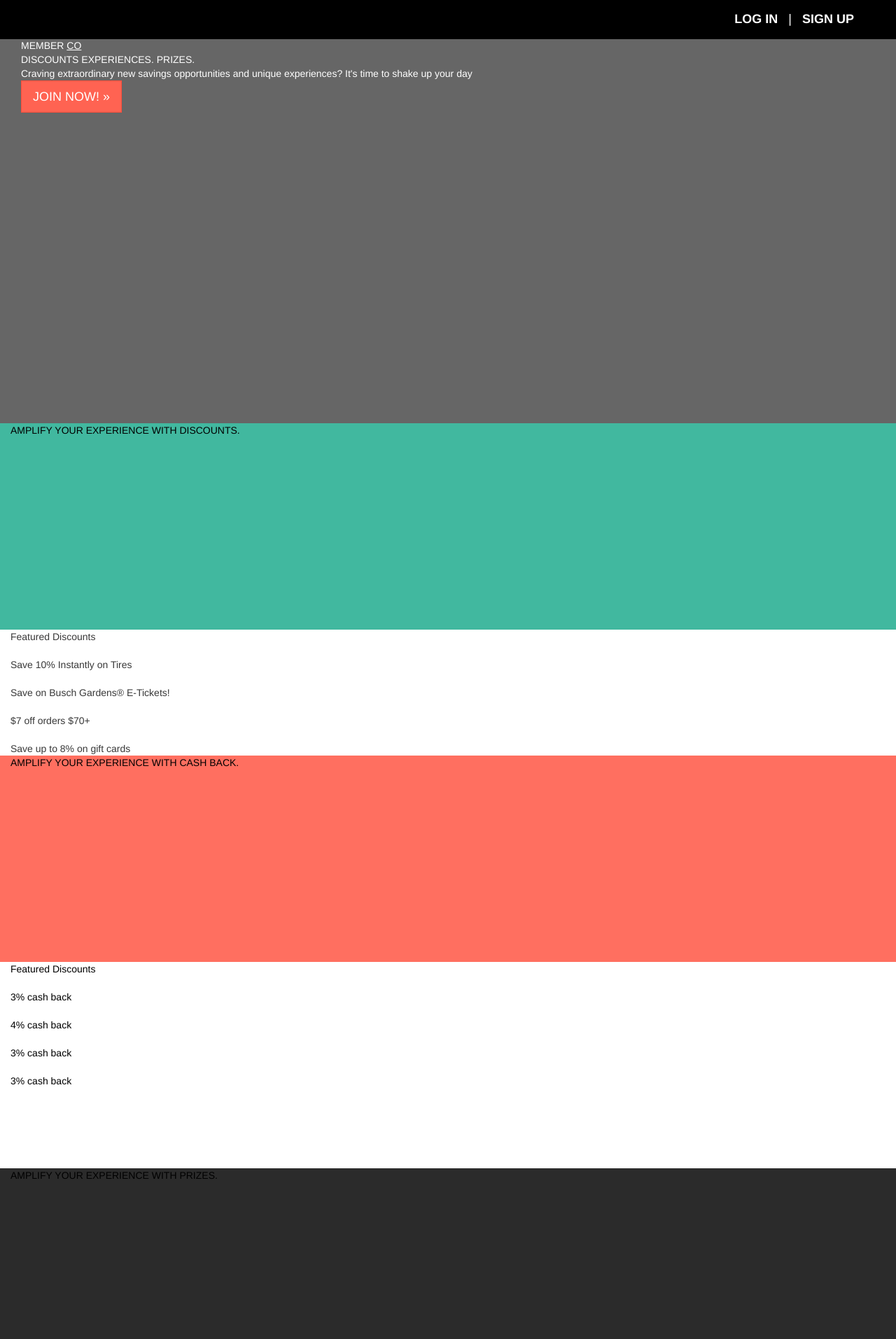
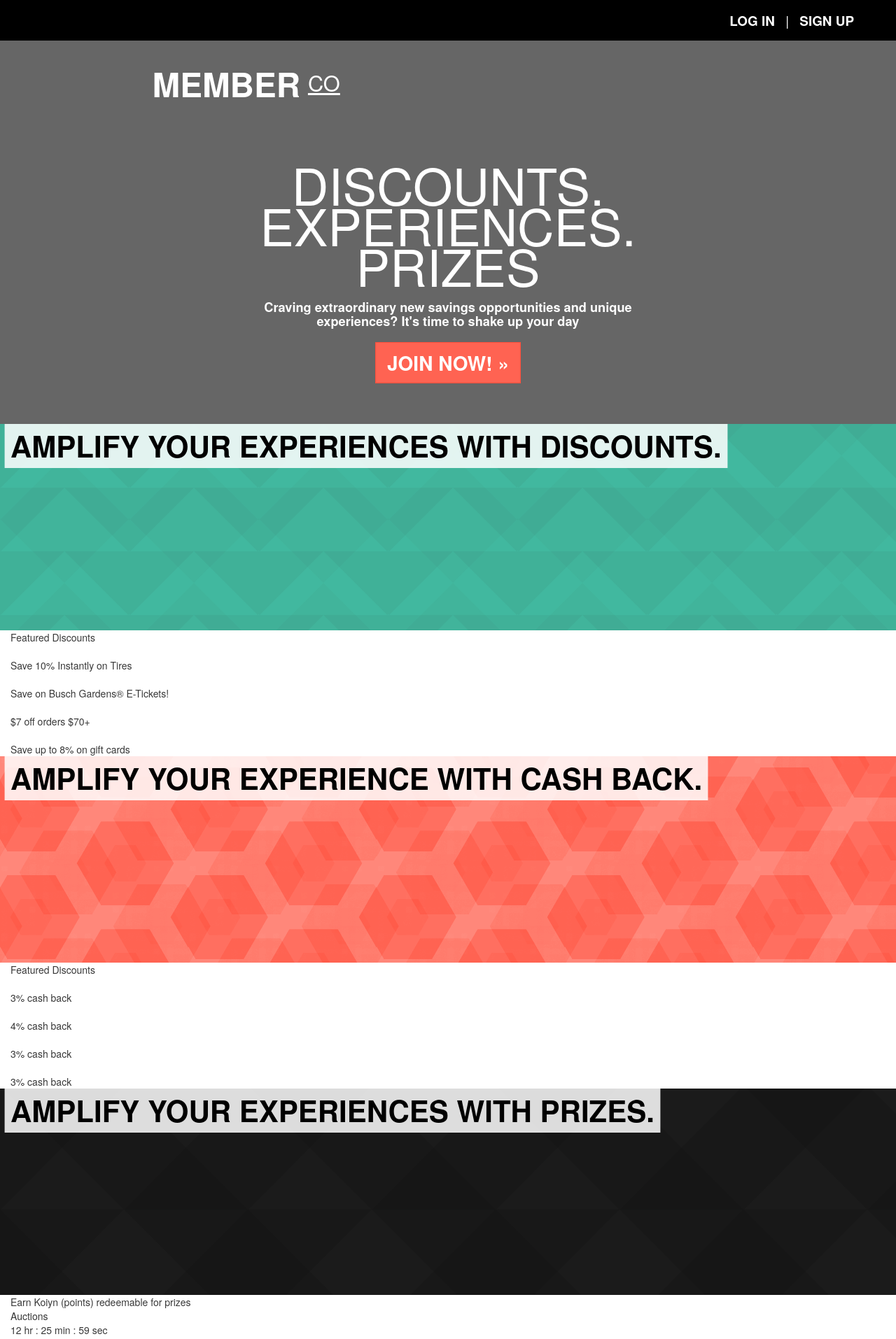
Before and after one commit to donwebdev/skilltest, a plain HTML site: page index.html in a window 1280 px wide. Shown: the top 1914 px of the page at 70% size. Drawn offline with nearby package versions, Linux system fonts and the light colour scheme.

Commit message:
Parallax Backgrounds, Header text in position

```diff
--- a/index.html
+++ b/index.html
@@ -39,105 +39,105 @@
 <body>
 	<header>
         <div class="container-fluid login-header">
-            <div id="login-link">LOG IN</div>
+            <div id="login-link">Log In</div>
             <span>|</span>
             <div>
-            	<a href="signup.html">SIGN UP</a>
+            	<a href="signup.html">Sign Up</a>
             </div>
         </div>
     </header>
     <div class="container-fluid hero">
         <div class="container-fluid member-co-title">
-            <div>MEMBER</div>
-            <div class="co-title">CO</div>
+            <div class="member-title">Member</div>
+            <div class="co-title">Co</div>
         </div>
         <div class="container-fluid hero-text">
-            <div class="hero-header">DISCOUNTS EXPERIENCES. PRIZES.</div>
+            <div class="hero-header">Discounts. Experiences. Prizes</div>
             <div class="hero-subheader">Craving extraordinary new savings opportunities and unique experiences? It's time to shake up your day</div>
-            <a href="#signup" class="btn btn-lg btn-success hero-button">JOIN NOW! &raquo;</a>
+            <a href="#signup" class="btn btn-lg btn-success hero-button">Join Now! &raquo;</a>
         </div>
     </div>
 	<div class="container-fluid experience experience-discounts">
-    	<div>AMPLIFY YOUR EXPERIENCE WITH DISCOUNTS.</div>
+    	<div>Amplify your experiences with discounts.</div>
     </div>
 	<div class="container-fluid">
     	<div>Featured Discounts</div>
         <div class="slidein">
         <!-- This is populated html that site side jquery turns into a slider -->
         <!-- This could easily be replaced with a database driven system -->
-        	<div>
-            	<div><img></div>
+        	<div class="slidein-box">
+            	<img>
         		<div>Save 10% Instantly on Tires</div>
             </div>
-        	<div>
-            	<div><img></div>
+        	<div class="slidein-box">
+            	<img>
         		<div>Save on Busch Gardens&reg; E-Tickets!</div>
             </div>
-        	<div>
-            	<div><img></div>
+        	<div class="slidein-box">
+            	<img>
         		<div>$7 off orders $70+</div>
             </div>
-        	<div>
-            	<div><img></div>
+        	<div class="slidein-box">
+            	<img>
         		<div>Save up to 8% on gift cards</div>
             </div>
         </div>
     </div>
 	<div class="container-fluid experience experience-cash-back">
-    	<div>AMPLIFY YOUR EXPERIENCE WITH CASH BACK.</div>
+    	<div>Amplify your experience with cash back.</div>
     </div>
-	<div class="container-fluid experience">
+	<div class="container-fluid">
     	<div>Featured Discounts</div>
         <div class="slidein">
         <!-- This is populated html that jquery turns into a slider -->
         <!-- This could easily be replaced with a database driven system -->
-        	<div>
-            	<div><img></div>
+        	<div class="slidein-box">
+            	<img>
         		<div>3% cash back</div>
             </div>
-        	<div>
-            	<div><img></div>
+        	<div class="slidein-box">
+            	<img>
         		<div>4% cash back</div>
             </div>
-        	<div>
-            	<div><img></div>
+        	<div class="slidein-box">
+            	<img>
         		<div>3% cash back</div>
             </div>
-        	<div>
-            	<div><img></div>
+        	<div class="slidein-box">
+            	<img>
         		<div>3% cash back</div>
             </div>
         </div>
     </div>
 	<div class="container-fluid experience experience-prizes">
-    	<div>AMPLIFY YOUR EXPERIENCE WITH PRIZES.</div>
+    	<div>Amplify your experiences with prizes.</div>
     </div>
 	<div class="container-fluid">
     	<div>Earn Koiyn (points) redeemable for prizes</div>
         <!-- This is populated html that jquery turns into a navigation box that rotates automatically -->
         <!-- This could easily be replaced with a database driven system -->
         <div>
-        	<div>AUCTIONS</div>
+        	<div>Auctions</div>
             <div class="auctions">
             	<div class="auction_item">
                 	<div class="auction_time_left">12 hr : 25 min : 59 sec</div>
-                	<div><img></div>
+                	<img>
                     <div>Sharp 60" LED Smart HDTV</div>
                 </div>
             	<div class="auction_item">
                 	<div class="auction_time_left">7 hr : 12 min : 45 sec</div>
-                	<div><img></div>
+                	<img>
                     <div>Deluxe Extra Rounded Edges Ipad</div>
                 </div>
             	<div class="auction_item">
                 	<div class="auction_time_left">1 hr : 1 min : 15 sec</div>
-                	<div><img></div>
+                	<img>
                     <div>Amazing Automatically Rotating Merchandise</div>
                 </div>
             </div>
         </div>
         <div>
-        	<div>SWEEPSTAKES</div>
+        	<div>Sweepstakes</div>
             <div class="sweepstakes">
             	<div class="sweepstake_item">
 
--- a/style/main.css
+++ b/style/main.css
@@ -2,7 +2,7 @@
 
 body {
     background: white;
-    font: "freight-sans-pro", "HelveticaNeue", "Helvetica", "Arial", sans-serif;
+    font-family: "freight-sans-pro", "HelveticaNeue", "Helvetica", "Arial", sans-serif;
     color: #383838;
 }
 
@@ -14,7 +14,7 @@ for showing 2 links at the top instead of a full nav tree
 */
 
 header {
-	height: 55px;
+	height: 56px;
 }
 
 .login-header {
@@ -25,8 +25,9 @@ header {
 	font-weight: 		700;
 	margin: 			0;
 	padding: 			15px 50px 15px 0;
-	font-size: 			1.8rem;
+	font-size: 			1.35em;
 	text-align: 		right;
+    text-transform: 	uppercase;
 }
 
 .login-header div {
@@ -57,11 +58,22 @@ Hero Styling
 }
 
 .member-co-title {
+	margin: 			30px 0 80px 15%;
+}
 
+.member-title {
+    text-transform: 	uppercase;
+	font-size: 			3.4em;
+	font-weight: 		600;
 }
 
 .co-title {
+    text-transform: 	uppercase;
 	text-decoration: 	underline;
+	font-size: 			2.2em;
+	font-weight: 		100;
+	margin: 			10px 7px;
+	vertical-align: 	top;
 }
 
 .member-co-title div{
@@ -69,21 +81,34 @@ Hero Styling
 }
 
 .hero-text {
-
+	text-align:center;
 }
 
 .hero-header {
-
+    text-transform: 	uppercase;
+	font-size: 			5.2em;
+	line-height: 		0.8;
+	font-weight: 		100;
+	width: 				650px;
+	margin: 			0 auto;
 }
 
 .hero-subheader {
-
+	font-weight: 		bold;
+	font-size: 			1.3em;
+	line-height: 		1.1;
+	width: 				620px;
+	margin: 			20px auto;
 }
 
 .hero-button, .hero-button:link, .hero-button:visited {
+    text-transform: 	uppercase;
+	font-size: 			2em;
+	font-weight: 		600;
 	border-radius: 		0;
 	background-color: 	#ff6352;
 	border:				1px solid #ff4e3b;
+	margin: 			0 auto;
 }
 
 .hero-button:hover {
@@ -91,7 +116,7 @@ Hero Styling
 	border: 			1px solid #ff4e3b;
 }
 
-.hero-button:active {
+.hero-button:active, .hero-button:active:focus {
 	background-color: 	#ff4e3b;
 	border: 			1px solid #ff4e3b;
 }
@@ -106,18 +131,33 @@ Parallax Headers
 	width: 				100%;
 	height: 			295px;
 	color: 				#000;
+	font-family: "jaf-bernino-sans-condensed", "HelveticaNeue", "Helvetica", "Arial", sans-serif;
+}
+
+.experience div {
+	font-weight: 		bold;
+    text-transform: 	uppercase;
+    font-size: 			3em;
+    line-height: 		1.5;
+    background: 		rgba(255, 255, 255, 0.85);
+    display: 			inline-block;
+    box-shadow: 		0.2em 0 0 rgba(255, 255, 255, 0.85), -0.2em 0 0 rgba(255, 255, 255, 0.85);
+    left: 				0.2em;
 }
 
 .experience-discounts {
-	background: 		#41b89f;
+	background: 		url(../images/bg_pattern_chevron_green.png) #26c9a6;
+    background-attachment: fixed;
 }
 
 .experience-cash-back {
-	background: 		#ff6f60;
+	background: 		url(../images/bg_pattern_ignite_orange.png) #f36c4f;
+    background-attachment: fixed;
 }
 
 .experience-prizes {
-	background: 		#2b2b2b;
+	background: 		url(../images/bg_gray_pattern.png) #383838;
+    background-attachment: fixed;
 }
 
 /*
@@ -145,6 +185,7 @@ Footer
 
 footer {
 	width: 				100%;
+	height: 			320px;
 	background-color: 	#000;
 	color: 				#eee;
 }
```
Also changed, not shown: images/bg_gray_pattern.png (added), images/bg_pattern_chevron_green.png (added), images/bg_pattern_ignite_orange.png (added).
